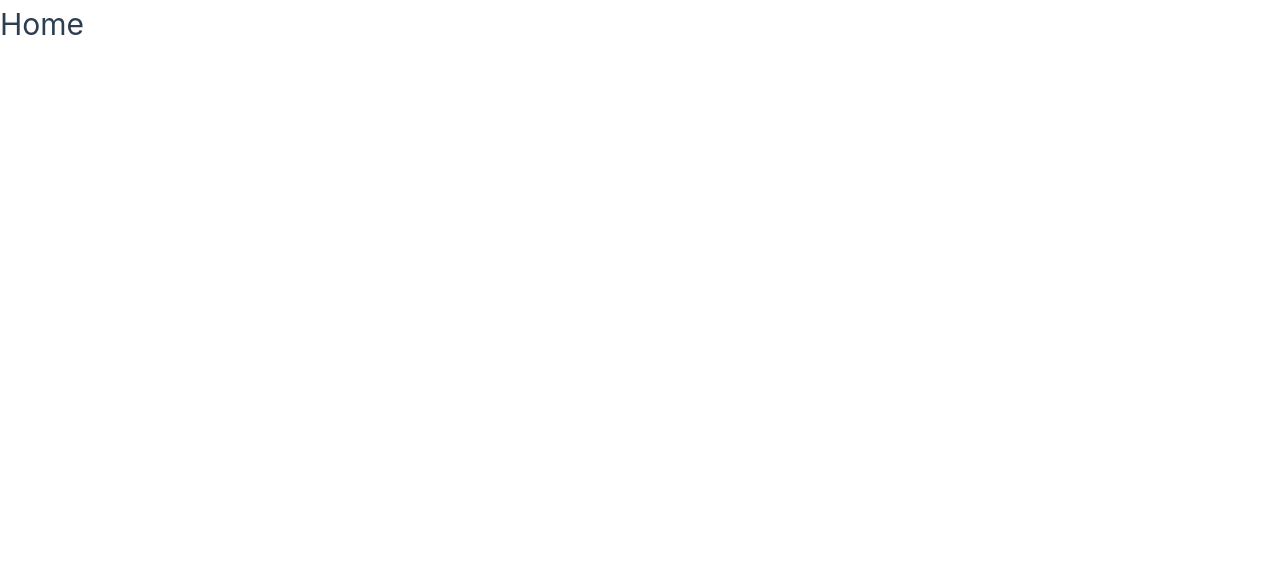
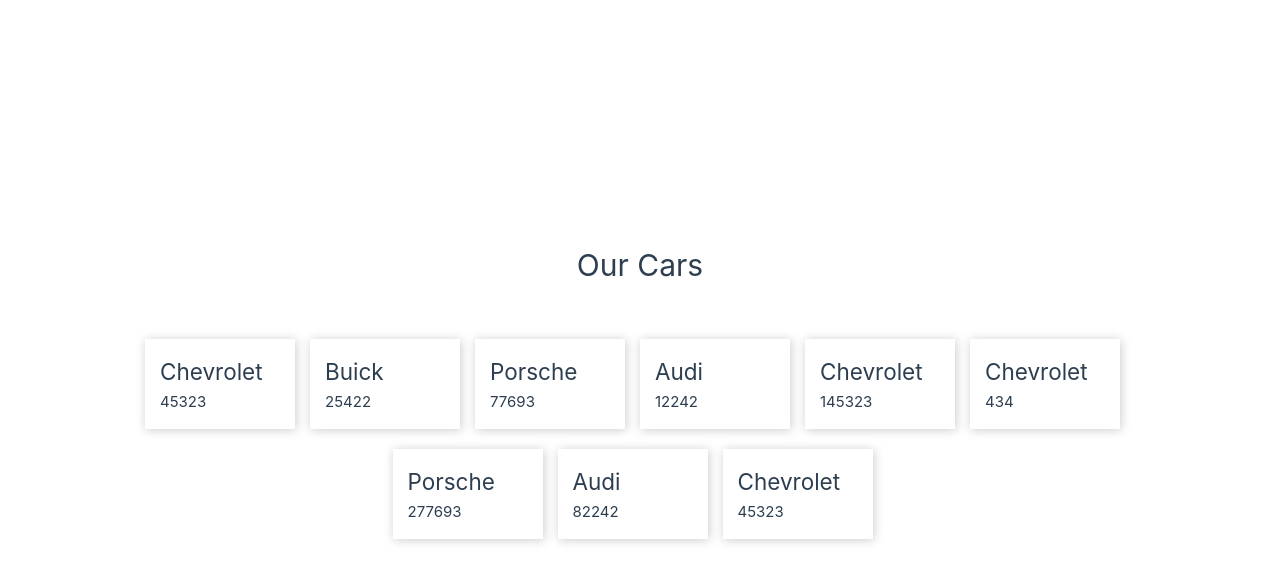
Before and after one commit to anykate/vue-router-app, a Vue app: page / in a window 1280 px wide. Shown: the top 582 px of the page. Built offline with nearby package versions, Linux system fonts and the light colour scheme.

Commit message:
Basic HomeView

```diff
--- a/src/views/HomeView.vue
+++ b/src/views/HomeView.vue
@@ -1,5 +1,48 @@
+<script setup>
+import carsData from '@/assets/data.json'
+import { ref } from 'vue'
+const cars = ref(carsData)
+</script>
+
 <template>
-    <div>
-        <h1>Home</h1>
-    </div>
+    <main class="container">
+        <h1>Our Cars</h1>
+        <div class="cards">
+            <div
+                v-for="car in cars"
+                :key="car.id"
+                class="card"
+            >
+                <h2>{{ car.make }}</h2>
+                <p>{{ car.price }}</p>
+            </div>
+        </div>
+    </main>
 </template>
+
+<style scoped>
+.cards {
+    display: flex;
+    width: 1000px;
+    flex-wrap: wrap;
+    margin-top: 50px;
+    justify-content: center;
+}
+
+.card {
+    box-shadow: 1px 1px 10px rgba(0, 0, 0, 0.207);
+    padding: 15px;
+    width: 150px;
+    margin-right: 15px;
+    cursor: pointer;
+    margin-bottom: 20px;
+}
+
+.links {
+    padding: 20px;
+}
+
+.links a {
+    margin: 0 5px;
+}
+</style>
```
